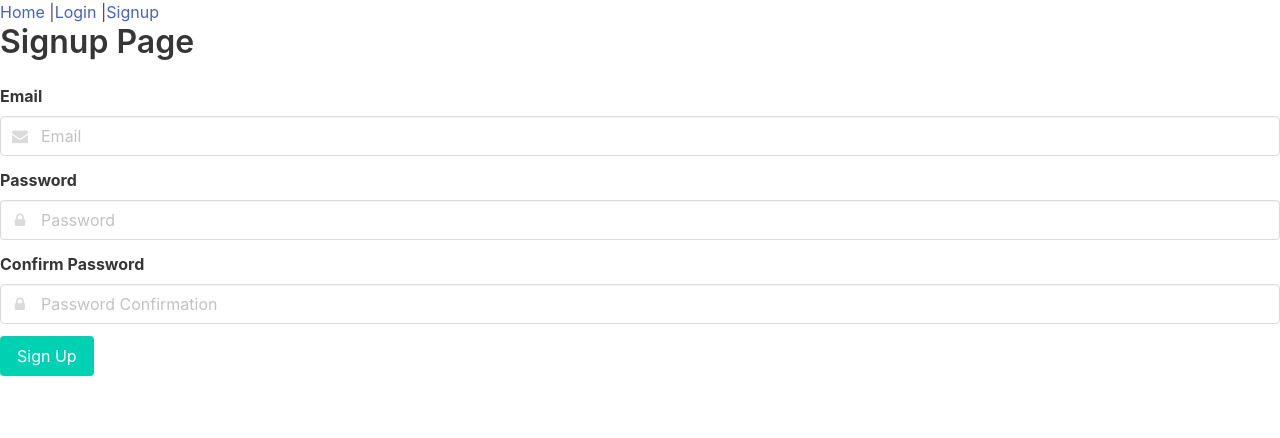
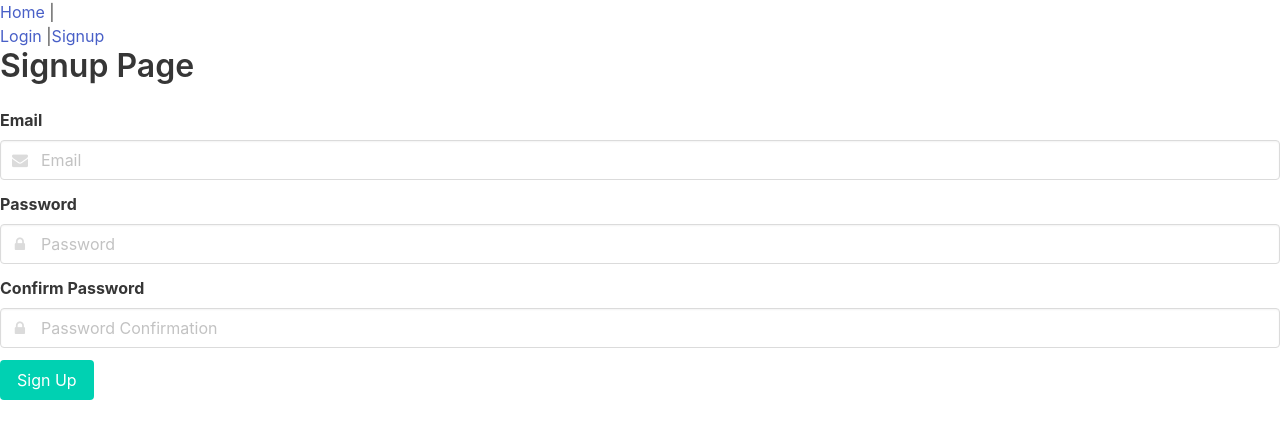
Before and after one commit to AleksandrRogachev94/chat-vote-go-frontend, a React (Create React App) app: page /signup in a window 1280 px wide. Shown: the top 438 px of the page. Built offline with nearby package versions, Linux system fonts and the light colour scheme.

Commit message:
fix navbar and add logout

```diff
--- a/src/actions/authActions.js
+++ b/src/actions/authActions.js
@@ -6,6 +6,13 @@ export function setCurrentUser(user) {
   return {
     type: SET_CURRENT_USER,
     user
+  }
+}
+
+export function logout() {
+  return dispatch => {
+    localStorage.removeItem('jwt')
+    dispatch(setCurrentUser({}))
   }
 }
 
--- a/src/components/Navbar.js
+++ b/src/components/Navbar.js
@@ -1,12 +1,53 @@
 import React from 'react';
 import { Link } from 'react-router'
+import { connect } from 'react-redux'
+import PropTypes from 'prop-types';
+import { logout } from '../actions/authActions'
 
-const Navbar = () => (
-  <div>
-    <Link to='/'>Home</Link> |
-    <Link to='/login'>Login</Link> |
-    <Link to='/signup'>Signup</Link>
-  </div>
-)
+class Navbar extends React.Component {
 
-export default Navbar
+  constructor(props) {
+    super(props)
+    this.logout = this.logout.bind(this)
+  }
+
+  logout(ev) {
+    ev.preventDefault()
+    this.props.logout()
+  }
+
+  render() {
+    const { isAuthenticated } = this.props.auth
+
+    const userLinks = (
+      <div>
+        <a href="#" onClick={this.logout}>Logout</a>
+      </div>
+    )
+
+    const guestLinks = (
+      <div>
+        <Link to='/login'>Login</Link> |
+        <Link to='/signup'>Signup</Link>
+      </div>
+    )
+
+    return (
+      <div>
+        <Link to='/'>Home</Link> |
+        {isAuthenticated ? userLinks : guestLinks}
+      </div>
+    )
+  }
+}
+
+Navbar.propTypes = {
+  auth: PropTypes.object.isRequired,
+  logout: PropTypes.func.isRequired
+}
+
+const mapStateToProps = (state) => ({
+  auth: state.auth
+})
+
+export default connect(mapStateToProps, { logout })(Navbar)
```
